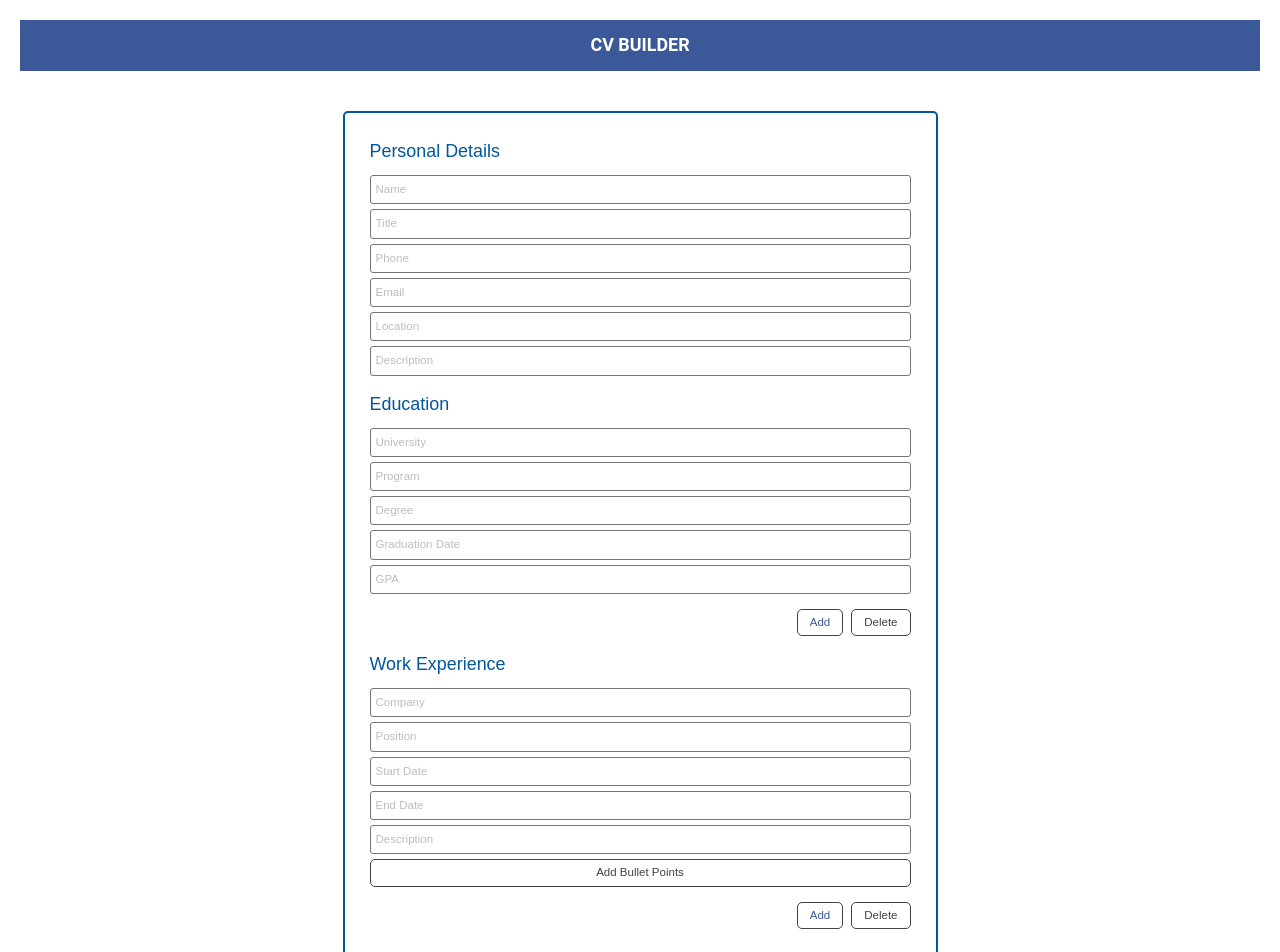
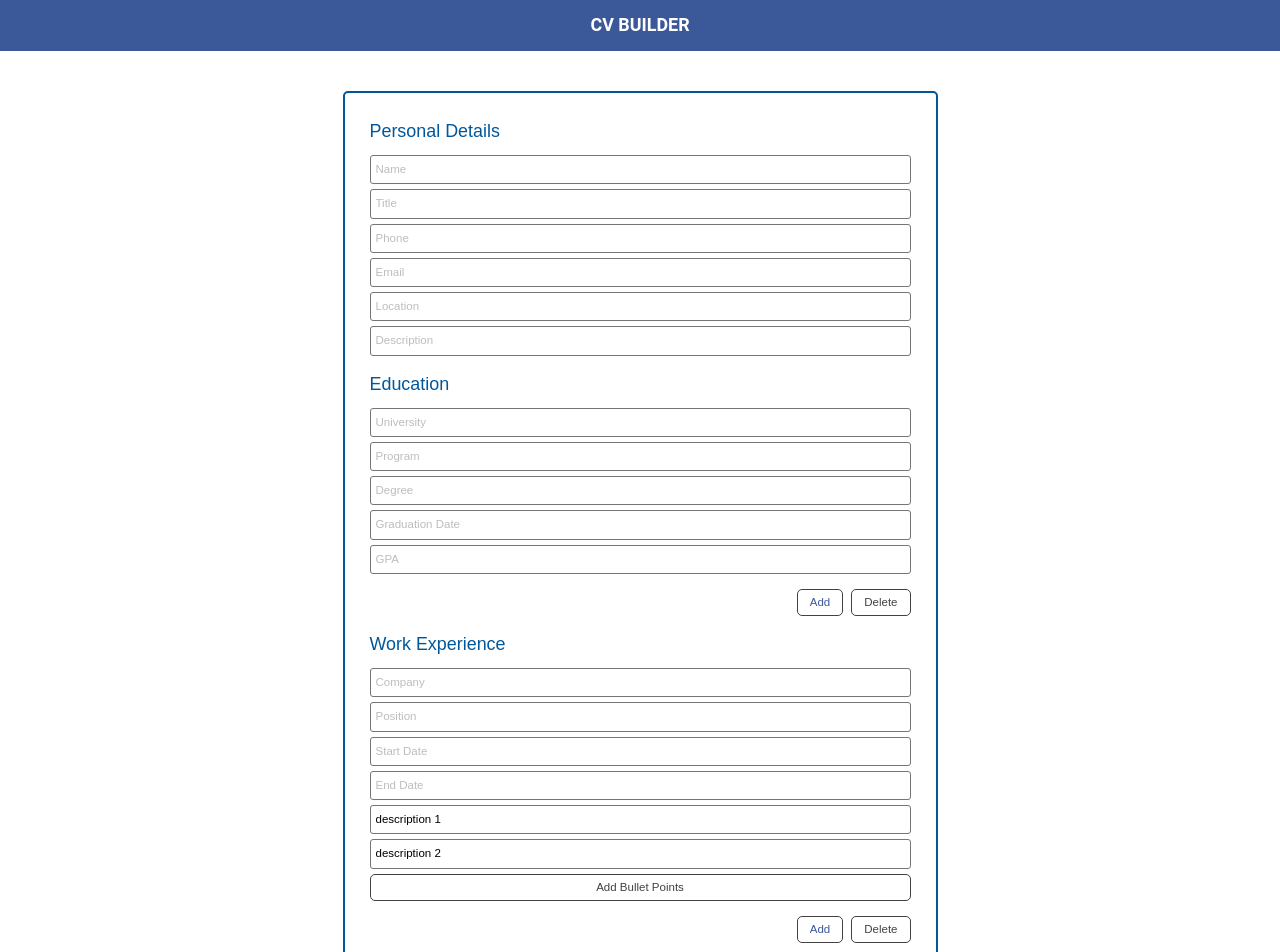
Before and after one commit to Swhag/CV-Application, a React (Create React App) app: page / in a window 1280 px wide. Shown: the top 952 px of the page. Built offline with nearby package versions, Linux system fonts and the light colour scheme.

Commit message:
experience input bullet point logic in progress

```diff
--- a/src/components/CVForm/CVForm.js
+++ b/src/components/CVForm/CVForm.js
@@ -15,6 +15,7 @@ function CVForm(props) {
     handleChangeExperience,
     handleAddExperience,
     handleDeleteExperience,
+    handleAddExperienceDescription,
   } = props;
 
   return (
@@ -36,6 +37,7 @@ function CVForm(props) {
         handleChangeExperience={handleChangeExperience}
         handleAddExperience={handleAddExperience}
         handleDeleteExperience={handleDeleteExperience}
+        handleAddExperienceDescription={handleAddExperienceDescription}
       ></Experience>
     </div>
   );
--- a/src/components/CVForm/Experience.js
+++ b/src/components/CVForm/Experience.js
@@ -6,6 +6,7 @@ function Experience(props) {
     handleChangeExperience,
     handleAddExperience,
     handleDeleteExperience,
+    handleAddExperienceDescription,
   } = props;
 
   return (
@@ -46,14 +47,30 @@ function Experience(props) {
               name='endDate'
               placeholder='End Date'
             />
-            <input
+
+            {exp.description.map((des, index) => {
+              return (
+                <input
+                  key={index}
+                  onChange={handleAddExperienceDescription}
+                  value={des}
+                  id={exp.id}
+                  type='text'
+                  // name='description'
+                  name={index}
+                  placeholder='Description'
+                />
+              );
+            })}
+
+            {/* <input
               onChange={handleChangeExperience}
               value={exp.description}
               id={exp.id}
               type='text'
               name='description'
               placeholder='Description'
-            />
+            /> */}
 
             <button onClick={handleAddExperience}>Add Bullet Points</button>
 
--- a/src/components/CVPreview/ExperienceOut.js
+++ b/src/components/CVPreview/ExperienceOut.js
@@ -23,7 +23,7 @@ function ExperienceOut(props) {
               </div>
             </div>
             <ul className='experience-description'>
-              <li>{exp.description}</li>
+              <li>{exp.description[0]}</li>
             </ul>
           </div>
         );
--- a/src/components/Main.js
+++ b/src/components/Main.js
@@ -89,7 +89,7 @@ class Main extends Component {
       position: '',
       startDate: '',
       endDate: '',
-      description: '',
+      description: [''],
     };
 
     this.setState({
@@ -112,6 +112,27 @@ class Main extends Component {
     });
   };
 
+  handleAddExperienceDescription = (e) => {
+    // console.log(e.target.id);
+    // console.log(e.target.name);
+
+    // console.log(e.target);
+    console.log(e.target.key);
+
+    const { id, name, value } = e.target;
+    let experienceCopy = [...this.state.experience];
+
+    experienceCopy.forEach((exp, index) => {
+      if (exp.id === id) {
+        // console.log(exp.description[name]);
+      }
+    });
+
+    // this.setState({
+    //   experience: [...this.state.experience.description],
+    // });
+  };
+
   // -------------------------------------------------------------------------
 
   render() {
@@ -124,6 +145,7 @@ class Main extends Component {
       handleChangeExperience,
       handleAddExperience,
       handleDeleteExperience,
+      handleAddExperienceDescription,
     } = this;
 
     return (
@@ -140,6 +162,7 @@ class Main extends Component {
             handleChangeExperience={handleChangeExperience}
             handleAddExperience={handleAddExperience}
             handleDeleteExperience={handleDeleteExperience}
+            handleAddExperienceDescription={handleAddExperienceDescription}
           ></CVForm>
         </div>
         <div className='cv-preview-wrapper'>
--- a/src/components/utils/emptyCV.js
+++ b/src/components/utils/emptyCV.js
@@ -28,7 +28,7 @@ const emptyCV = {
       position: '',
       startDate: '',
       endDate: '',
-      description: '',
+      description: ['description 1', 'description 2'],
     },
   ],
 
--- a/src/styles/index.css
+++ b/src/styles/index.css
@@ -28,7 +28,7 @@ body {
   font-size: 0.9rem;
   font-weight: 400;
   line-height: 1.5;
-  padding: 20px;
+  padding: 0px;
 }
 code {
   font-family: source-code-pro, Menlo, Monaco, Consolas, 'Courier New',
```
